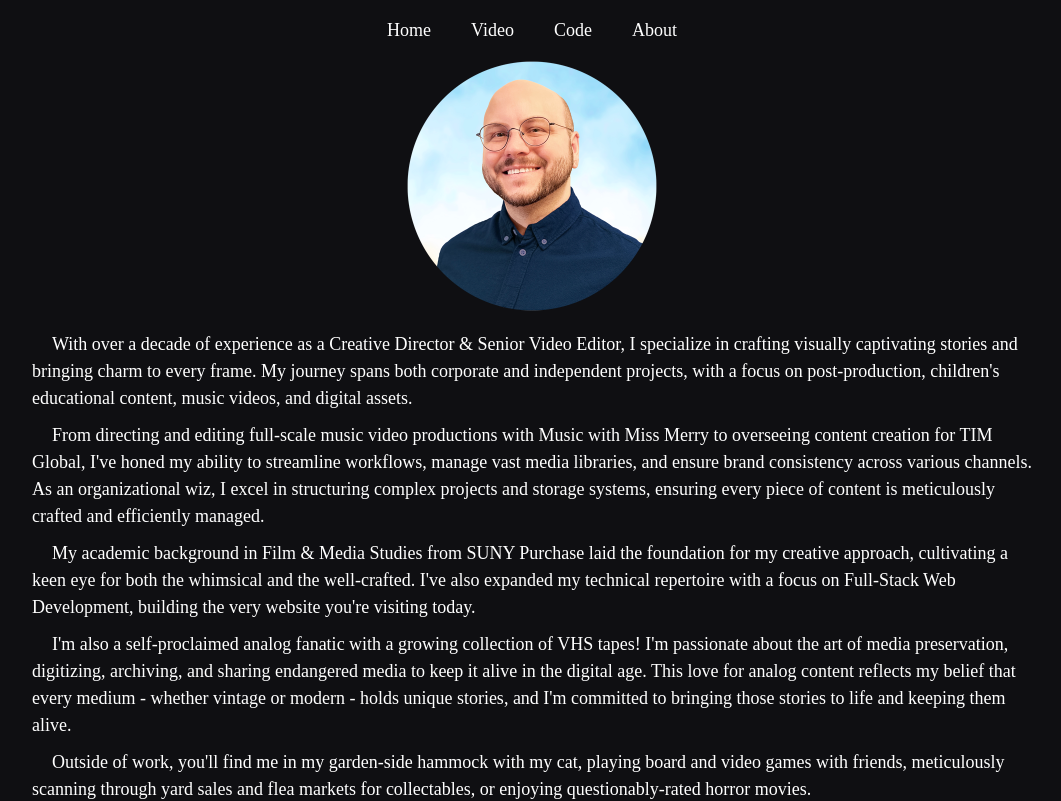
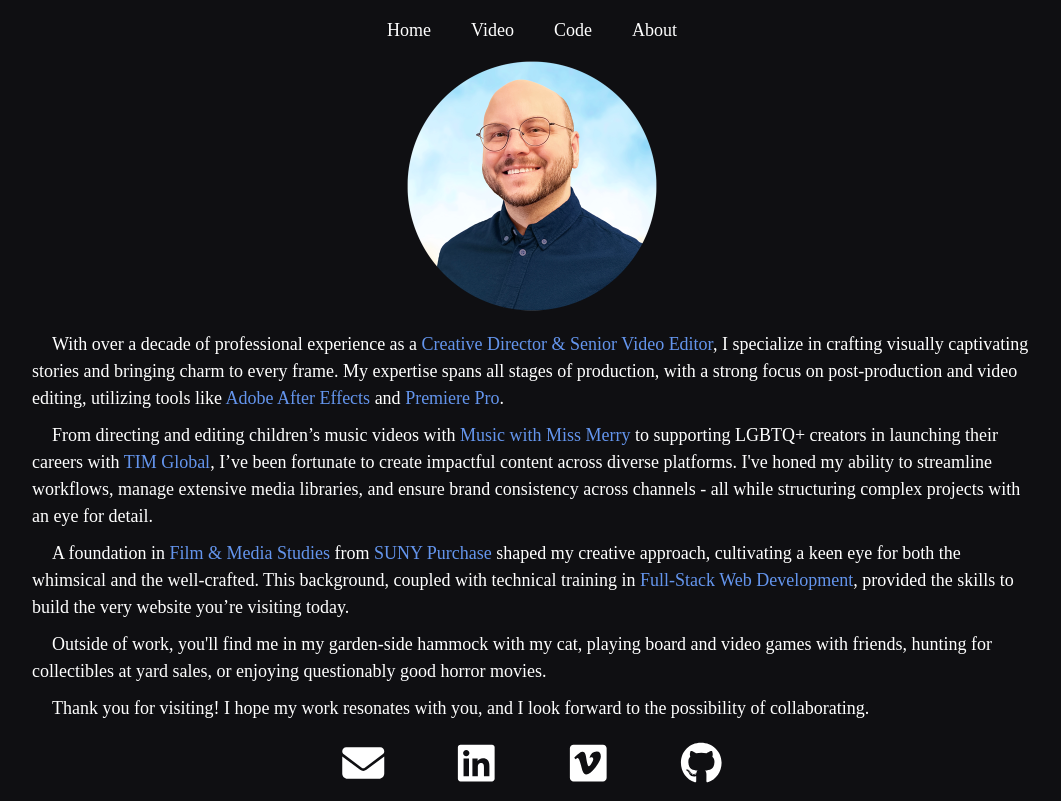
Before and after one commit to camcorrado/Creative-Director-and-Senior-Video-Editor-Portfolio, a React (Vite) app: page /About in a window 1280 px wide. Shown: the top 801 px of the page, without its empty margins (108-1169 px from the left). Built offline with nearby package versions, Linux system fonts and the light colour scheme; a web font is replaced by a local one.

Commit message:
Updated bio

```diff
--- a/src/Components/About/Bio/Hero.jsx
+++ b/src/Components/About/Bio/Hero.jsx
@@ -17,48 +17,39 @@ export default class Hero extends Component {
         </section>
         <section className="bio">
           <p>
-            With over a decade of experience as a{" "}
+            With over a decade of professional experience as a{" "}
             <span>Creative Director & Senior Video Editor</span>, I specialize
             in crafting visually captivating stories and bringing charm to every
-            frame. My journey spans both corporate and independent projects,
-            with a focus on post-production, children's educational content,
-            music videos, and digital assets.
+            frame. My expertise spans all stages of production, with a strong
+            focus on post-production and video editing, utilizing tools like{" "}
+            <span>Adobe After Effects</span> and <span>Premiere Pro</span>.
           </p>
           <p>
-            From directing and editing full-scale music video productions with{" "}
-            <span>Music with Miss Merry</span> to overseeing content creation
-            for <span>TIM Global</span>, I've honed my ability to streamline
-            workflows, manage vast media libraries, and ensure brand consistency
-            across various channels. As an organizational wiz, I excel in
-            structuring complex projects and storage systems, ensuring every
-            piece of content is meticulously crafted and efficiently managed.
+            From directing and editing children’s music videos with{" "}
+            <span>Music with Miss Merry</span> to supporting LGBTQ+ creators in
+            launching their careers with <span>TIM Global</span>, I’ve been
+            fortunate to create impactful content across diverse platforms. I've
+            honed my ability to streamline workflows, manage extensive media
+            libraries, and ensure brand consistency across channels - all while
+            structuring complex projects with an eye for detail.
           </p>
           <p>
-            My academic background in{" "}
-            <span>Film & Media Studies from SUNY Purchase</span> laid the
-            foundation for my creative approach, cultivating a keen eye for both
-            the whimsical and the well-crafted. I've also expanded my technical
-            repertoire with a focus on <span>Full-Stack Web Development</span>,
-            building the very website you're visiting today.
-          </p>
-          <p>
-            I'm also a self-proclaimed analog fanatic with a growing collection
-            of VHS tapes! I'm passionate about the art of media preservation,
-            digitizing, archiving, and sharing endangered media to keep it alive
-            in the digital age. This love for analog content reflects my belief
-            that every medium - whether vintage or modern - holds unique
-            stories, and I'm committed to bringing those stories to life and
-            keeping them alive.
+            A foundation in <span>Film & Media Studies</span> from{" "}
+            <span>SUNY Purchase</span> shaped my creative approach, cultivating
+            a keen eye for both the whimsical and the well-crafted. This
+            background, coupled with technical training in{" "}
+            <span>Full-Stack Web Development</span>, provided the skills to
+            build the very website you’re visiting today.
           </p>
           <p>
             Outside of work, you'll find me in my garden-side hammock with my
-            cat, playing board and video games with friends, meticulously
-            scanning through yard sales and flea markets for collectables, or
-            enjoying questionably-rated horror movies.
+            cat, playing board and video games with friends, hunting for
+            collectibles at yard sales, or enjoying questionably good horror
+            movies.
           </p>
           <p>
-            Thank you for visiting! I hope my content resonates with you, and
-            I'm excited about the possibility of working together.
+            Thank you for visiting! I hope my work resonates with you, and I
+            look forward to the possibility of collaborating.
           </p>
         </section>
       </section>
--- a/src/Components/Video/Video Skills/VideoSkills.jsx
+++ b/src/Components/Video/Video Skills/VideoSkills.jsx
@@ -4,7 +4,7 @@ const VideoSkills = [
   "Adobe Illustrator",
   "Adobe Media Encoder",
   "Adobe Photoshop",
-  "Adobe Premiere",
+  "Adobe Premiere Pro",
   "Archiving",
   "Asana",
   "Avid Media Composer",
--- a/src/index.css
+++ b/src/index.css
@@ -271,6 +271,10 @@ h1 {
   height: 100%;
 }
 
+span {
+  color: #6495ed;
+}
+
 .socialsContainerList {
   display: flex;
   justify-content: center;
```
